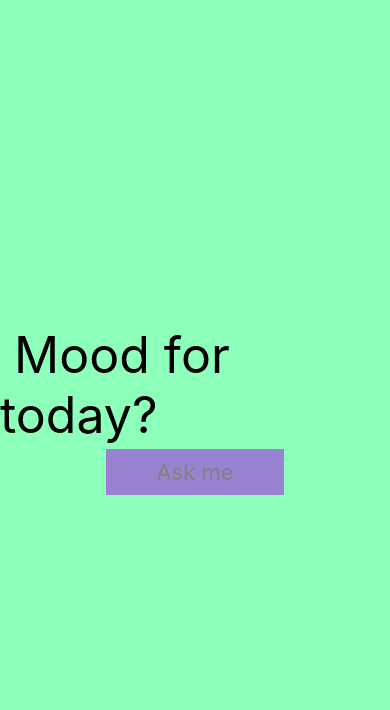
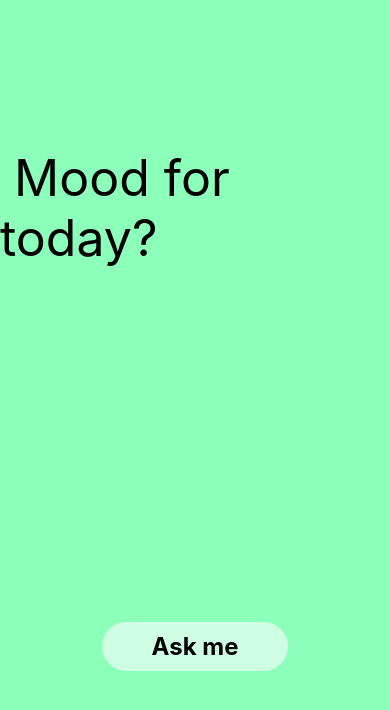
Before and after one commit to Technigo/project-react-native-app, a React Native app: screen / in a window 390 px wide. Shown: the top 710 px of the page. Built offline with nearby package versions, Linux system fonts and the light colour scheme.

Commit message:
the button looks ok

```diff
--- a/App.js
+++ b/App.js
@@ -61,15 +61,17 @@ const Title = styled.Text`
 `
 
 const Button = styled.TouchableOpacity`
-  font-size: 26px;
-  background-color: #9a81d1;
+  background-color: #CFFFE2;
+  border-radius: 50;
+  margin-top: 350;
 `
 
 const H1 = styled.Text`
-  font-size: 22px;
-  color: grey;
+  font-size: 24px;
+  color: #000000;
   padding: 10px 50px;
   text-align: center;
+  font-weight: bold;
   `
 
 export default App
```
